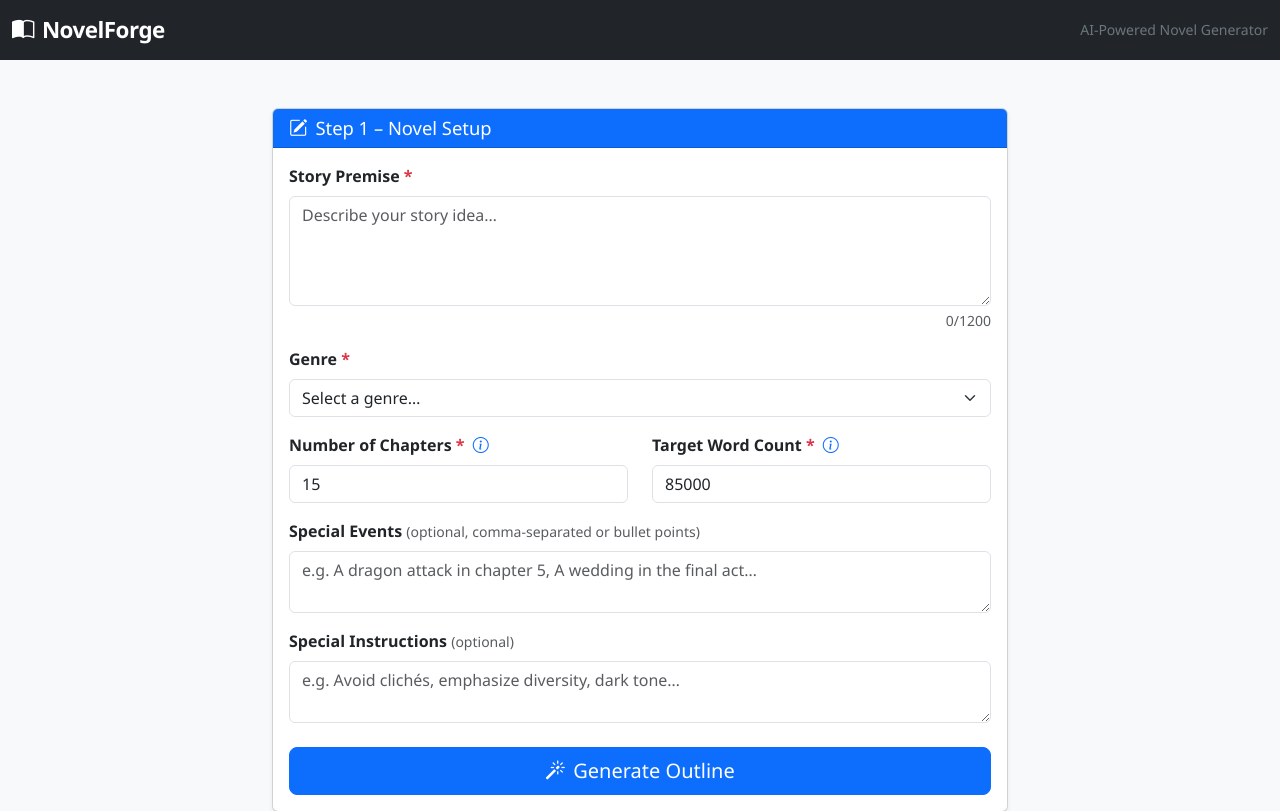
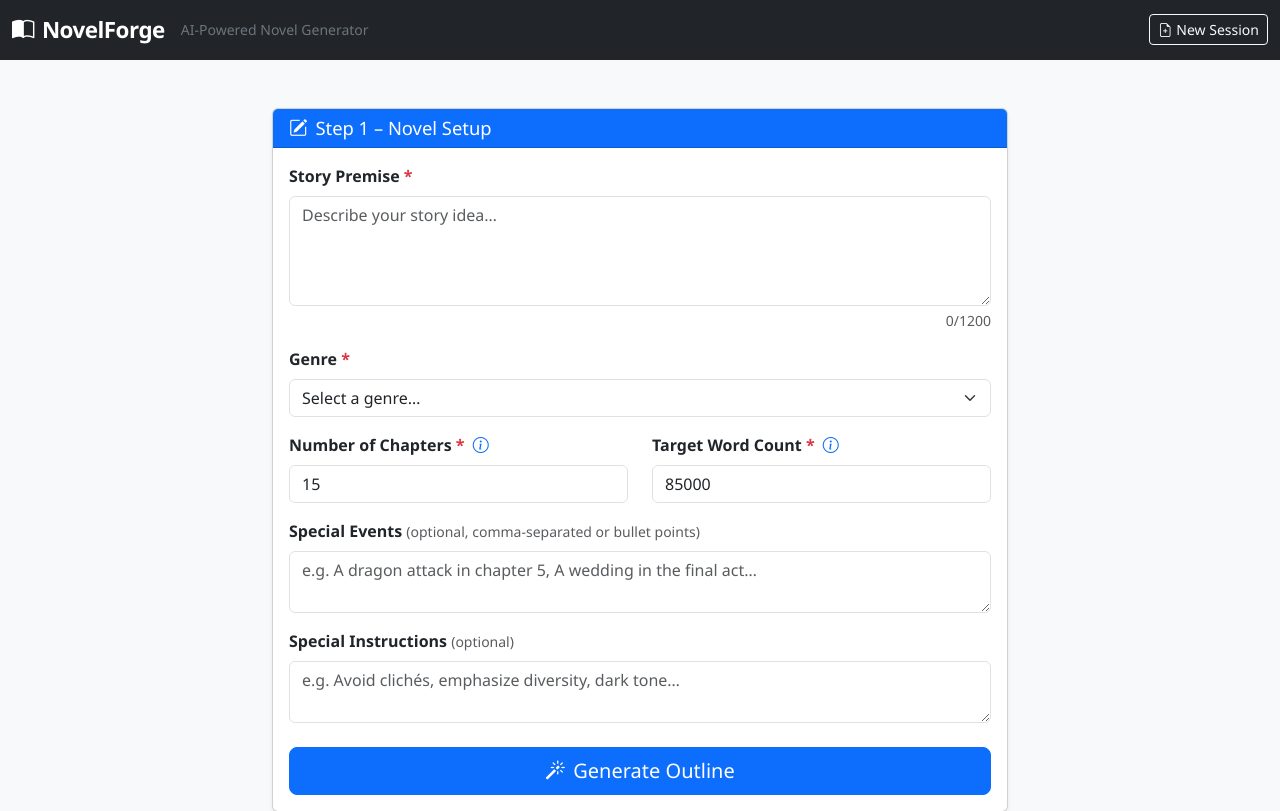
Before and after one commit to CyberSecDef/NovelForge, a Flask app: page / in a window 1280 px wide. Shown: the top 811 px of the page. Run offline with Flask 3, Linux system fonts and the light colour scheme; data that the repository does not hold is empty; some libraries are stand-ins or nearby versions.

Commit message:
Added persistence during runs via sessions and variable storage

```diff
--- a/app.py
+++ b/app.py
@@ -49,6 +49,7 @@ app.config["SECRET_KEY"] = config.SECRET_KEY
 Path(config.SESSION_FILE_DIR).mkdir(parents=True, exist_ok=True)
 Path(config.EXPORT_DIR).mkdir(parents=True, exist_ok=True)
 Path("./logs").mkdir(parents=True, exist_ok=True)
+Path("./sessions").mkdir(parents=True, exist_ok=True)
 
 # Configure filesystem-based sessions
 app.config["SESSION_TYPE"] = "filesystem"
@@ -71,6 +72,115 @@ llm_logger.propagate = False
 # In-memory store for chapter-generation progress keyed by session token
 _progress_store: dict[str, dict] = {}
 _progress_lock = threading.Lock()
+
+# ---------------------------------------------------------------------------
+# Session persistence for crash recovery
+# ---------------------------------------------------------------------------
+
+def get_session_id() -> str:
+    """Get or create a unique session ID for this user session."""
+    if "session_id" not in session:
+        session["session_id"] = str(uuid.uuid4())
+    return session["session_id"]
+
+
+def get_session_file_path() -> Path:
+    """Get the file path for the current session's persistence data."""
+    session_id = get_session_id()
+    return Path("./sessions") / f"{session_id}.json"
+
+
+def save_session_state() -> None:
+    """
+    Save current session state and generation progress to disk.
+    Called after each significant step to enable crash recovery.
+    """
+    try:
+        session_file = get_session_file_path()
+
+        # Gather all session data
+        state = {
+            "session_id": get_session_id(),
+            "premise": session.get("premise", ""),
+            "genre": session.get("genre", ""),
+            "chapters": session.get("chapters", 0),
+            "word_count": session.get("word_count", 0),
+            "special_events": session.get("special_events", ""),
+            "special_instructions": session.get("special_instructions", ""),
+            "title": session.get("title", ""),
+            "chapter_list": session.get("chapter_list", []),
+            "character_list": session.get("character_list", []),
+            "progress_token": session.get("progress_token", ""),
+        }
+
+        # Add progress store data if available
+        token = session.get("progress_token")
+        if token:
+            with _progress_lock:
+                if token in _progress_store:
+                    state["progress_data"] = _progress_store[token]
+
+        # Write to file
+        session_file.write_text(json.dumps(state, indent=2), encoding="utf-8")
+        logger.info(f"Saved session state to {session_file}")
+    except Exception as e:
+        logger.error(f"Failed to save session state: {e}")
+
+
+def load_session_state() -> dict | None:
+    """
+    Load session state from disk if it exists.
+    Returns the state dict or None if no saved state exists.
+    """
+    try:
+        session_file = get_session_file_path()
+        if not session_file.exists():
+            return None
+
+        state = json.loads(session_file.read_text(encoding="utf-8"))
+        logger.info(f"Loaded session state from {session_file}")
+        return state
+    except Exception as e:
+        logger.error(f"Failed to load session state: {e}")
+        return None
+
+
+def restore_session_from_state(state: dict) -> None:
+    """
+    Restore session and progress store from saved state dict.
+    """
+    # Restore session variables
+    session["premise"] = state.get("premise", "")
+    session["genre"] = state.get("genre", "")
+    session["chapters"] = state.get("chapters", 0)
+    session["word_count"] = state.get("word_count", 0)
+    session["special_events"] = state.get("special_events", "")
+    session["special_instructions"] = state.get("special_instructions", "")
+    session["title"] = state.get("title", "")
+    session["chapter_list"] = state.get("chapter_list", [])
+    session["character_list"] = state.get("character_list", [])
+    session["progress_token"] = state.get("progress_token", "")
+
+    # Restore progress store if available
+    if "progress_data" in state and state.get("progress_token"):
+        token = state["progress_token"]
+        with _progress_lock:
+            _progress_store[token] = state["progress_data"]
+
+    logger.info("Restored session from saved state")
+
+
+def clear_session_state() -> None:
+    """
+    Clear the current session's saved state file.
+    """
+    try:
+        session_file = get_session_file_path()
+        if session_file.exists():
+            session_file.unlink()
+            logger.info(f"Cleared session state file {session_file}")
+    except Exception as e:
+        logger.error(f"Failed to clear session state: {e}")
 
 # ---------------------------------------------------------------------------
 # LLM helper
@@ -889,6 +999,9 @@ def approve_outline():
         {k: sanitise_str(v) for k, v in ch.items()} for ch in character_list
     ]
 
+    # Auto-save session state after outline approval
+    save_session_state()
+
     return jsonify({"status": "approved"})
 
 
@@ -934,7 +1047,26 @@ def generate_chapters():
     thread.start()
 
     session["progress_token"] = token
+
+    # Auto-save session state after starting generation
+    save_session_state()
+
     return jsonify({"token": token})
+
+
+def _resume_chapter_generation(
+    token: str,
+    snap: dict,
+    chapters_done: list[dict],
+    summaries: list[str],
+    start_idx: int
+) -> None:
+    """
+    Resume chapter generation from a specific chapter index after a crash.
+    Uses the same pipeline as _run_chapter_generation but starts from start_idx.
+    """
+    # Call the main generation function but with pre-populated chapters_done and summaries
+    _run_chapter_generation_internal(token, snap, chapters_done, summaries, start_idx)
 
 
 def _run_chapter_generation(token: str, snap: dict) -> None:
@@ -956,6 +1088,20 @@ def _run_chapter_generation(token: str, snap: dict) -> None:
        11. Quality control – engagement, tension, pacing check
        12. Summary         – 100-200 word continuity summary
     """
+    _run_chapter_generation_internal(token, snap, [], [], 0)
+
+
+def _run_chapter_generation_internal(
+    token: str,
+    snap: dict,
+    chapters_done: list[dict],
+    summaries: list[str],
+    start_idx: int
+) -> None:
+    """
+    Internal function that performs the actual chapter generation.
+    Can start from any chapter index to support resume functionality.
+    """
     premise = snap["premise"]
     genre = snap["genre"]
     total_chapters = snap["chapters"]
@@ -968,15 +1114,29 @@ def _run_chapter_generation(token: str, snap: dict) -> None:
     target_per_chapter = max(500, word_count // total_chapters)
     characters_text = _format_characters(character_list)
 
-    chapters_done: list[dict] = []
-    summaries: list[str] = []
-
     def _set_step(step_label: str) -> None:
         with _progress_lock:
             _progress_store[token]["step"] = step_label
+        # Auto-save after each step
+        try:
+            # We need to save from the main session context, but we're in a background thread
+            # So we save the progress_store data directly to a file named by token
+            save_file = Path("./sessions") / f"{token}_progress.json"
+            with _progress_lock:
+                progress_data = dict(_progress_store[token])
+            save_data = {
+                "token": token,
+                "snapshot": snap,
+                "chapters_done": chapters_done,
+                "summaries": summaries,
+                "progress": progress_data,
+            }
+            save_file.write_text(json.dumps(save_data, indent=2), encoding="utf-8")
+        except Exception as e:
+            logger.error(f"Failed to auto-save progress: {e}")
 
     try:
-        for idx, ch in enumerate(chapter_list):
+        for idx, ch in enumerate(chapter_list[start_idx:], start=start_idx):
             chapter_num = ch.get("number", idx + 1)
             chapter_title = ch.get("title", f"Chapter {chapter_num}")
             chapter_outline_summary = ch.get("summary", "")
@@ -1073,11 +1233,17 @@ def _run_chapter_generation(token: str, snap: dict) -> None:
             _progress_store[token]["status"] = "done"
             _progress_store[token]["consistency"] = consistency
 
+        # Auto-save final state
+        _set_step("Complete")
+
     except (RuntimeError, requests.exceptions.RequestException, json.JSONDecodeError, KeyError, ValueError) as exc:
         logger.error("Chapter generation failed for token %s: %s", token, exc)
         with _progress_lock:
             _progress_store[token]["status"] = "error"
             _progress_store[token]["error"] = str(exc)
+
+        # Auto-save error state
+        _set_step(f"Error: {str(exc)}")
 
 
 def _format_characters(character_list: list[dict]) -> str:
@@ -1101,6 +1267,138 @@ def progress(token: str):
     if data is None:
         return jsonify({"error": "Unknown token"}), 404
     return jsonify(data)
+
+
+@app.route("/check_saved_state")
+def check_saved_state():
+    """
+    Check if there's a saved session state that can be resumed.
+    Returns information about the saved state if it exists.
+    """
+    state = load_session_state()
+    if not state:
+        return jsonify({"has_saved_state": False})
+
+    # Check if there's progress data
+    token = state.get("progress_token")
+    progress_file = Path("./sessions") / f"{token}_progress.json" if token else None
+    has_progress = progress_file and progress_file.exists() if token else False
+
+    progress_info = None
+    if has_progress and progress_file:
+        try:
+            progress_data = json.loads(progress_file.read_text(encoding="utf-8"))
+            progress = progress_data.get("progress", {})
+            progress_info = {
+                "current": progress.get("current", 0),
+                "total": progress.get("total", 0),
+                "step": progress.get("step", ""),
+                "status": progress.get("status", ""),
+            }
+        except Exception as e:
+            logger.error(f"Failed to read progress file: {e}")
+
+    return jsonify({
+        "has_saved_state": True,
+        "title": state.get("title", "Untitled"),
+        "chapters": state.get("chapters", 0),
+        "has_progress": has_progress,
+        "progress_info": progress_info,
+    })
+
+
+@app.route("/resume_session", methods=["POST"])
+def resume_session():
+    """
+    Restore the saved session state and optionally resume chapter generation.
+    """
+    state = load_session_state()
+    if not state:
+        return jsonify({"error": "No saved state found"}), 404
+
+    # Restore session
+    restore_session_from_state(state)
+
+    # Check if there's progress to resume
+    token = state.get("progress_token")
+    progress_file = Path("./sessions") / f"{token}_progress.json" if token else None
+
+    if token and progress_file and progress_file.exists():
+        try:
+            # Load progress data
+            progress_data = json.loads(progress_file.read_text(encoding="utf-8"))
+
+            # Restore progress store
+            with _progress_lock:
+                if token not in _progress_store:
+                    _progress_store[token] = progress_data.get("progress", {})
+
+            # Check if we should resume generation
+            progress = progress_data.get("progress", {})
+            if progress.get("status") == "running":
+                # Resume generation from where it left off
+                snapshot = progress_data.get("snapshot", {})
+                chapters_done = progress_data.get("chapters_done", [])
+                summaries = progress_data.get("summaries", [])
+                current_chapter = progress.get("current", 0)
+
+                # Start a new thread to continue generation
+                thread = threading.Thread(
+                    target=_resume_chapter_generation,
+                    args=(token, snapshot, chapters_done, summaries, current_chapter),
+                    daemon=True,
+                )
+                thread.start()
+
+                return jsonify({
+                    "status": "resumed",
+                    "token": token,
+                    "message": f"Resuming from chapter {current_chapter + 1}"
+                })
+        except Exception as e:
+            logger.error(f"Failed to resume generation: {e}")
+
+    return jsonify({"status": "restored", "message": "Session restored successfully"})
+
+
+@app.route("/new_session", methods=["POST"])
+def new_session():
+    """
+    Archive the current LLM log file and start a new session.
+    Clears all session data and saved state.
+    """
+    import shutil
+    from datetime import datetime
+
+    # Archive the current LLM log file
+    llm_log = Path("./logs/llm.log")
+    if llm_log.exists():
+        timestamp = datetime.now().strftime("%Y%m%d_%H%M%S")
+        archive_name = f"llm_{timestamp}.log"
+        archive_path = Path("./logs") / archive_name
+        try:
+            shutil.copy2(llm_log, archive_path)
+            # Clear the original log file
+            llm_log.write_text("", encoding="utf-8")
+            logger.info(f"Archived LLM log to {archive_path}")
+        except Exception as e:
+            logger.error(f"Failed to archive LLM log: {e}")
+
+    # Clear session state file
+    clear_session_state()
+
+    # Clear current session data
+    session.clear()
+
+    # Clear progress token files
+    try:
+        sessions_dir = Path("./sessions")
+        for progress_file in sessions_dir.glob("*_progress.json"):
+            progress_file.unlink()
+    except Exception as e:
+        logger.error(f"Failed to clear progress files: {e}")
+
+    return jsonify({"status": "success", "message": "New session started"})
 
 
 @app.route("/export", methods=["POST"])
--- a/static/js/script.js
+++ b/static/js/script.js
@@ -58,6 +58,105 @@ $(function () {
   function escapeHtml(str) {
     return $("<div>").text(String(str)).html();
   }
+
+  // -------------------------------------------------------------------
+  // Progress tracking variables (shared across resume and generation)
+  // -------------------------------------------------------------------
+  var _pollInterval = null;
+  var _progressToken = null;
+  var _totalChapters = 0;
+
+  // -------------------------------------------------------------------
+  // Session Resume & New Session
+  // -------------------------------------------------------------------
+
+  // Check for saved state on page load
+  function checkSavedState() {
+    $.get("/check_saved_state", function (data) {
+      if (data.has_saved_state) {
+        // Show resume modal
+        $("#resume-title").text(data.title || "Untitled");
+
+        var statusText = "";
+        if (data.has_progress && data.progress_info) {
+          var prog = data.progress_info;
+          if (prog.status === "done") {
+            statusText = "Generation complete";
+          } else if (prog.status === "error") {
+            statusText = "Generation stopped with error";
+          } else {
+            statusText = "In progress - Chapter " + prog.current + " of " + prog.total + " (" + prog.step + ")";
+          }
+        } else {
+          statusText = "Outline ready, generation not started";
+        }
+
+        $("#resume-status").text(statusText);
+
+        // Show the modal
+        var modal = new bootstrap.Modal(document.getElementById("resumeModal"));
+        modal.show();
+      }
+    }).fail(function () {
+      console.log("No saved state check available");
+    });
+  }
+
+  // Resume button click
+  $("#btn-resume").on("click", function () {
+    var $btn = $(this);
+    $btn.prop("disabled", true).html('<span class="spinner-border spinner-border-sm me-1"></span>Resuming...');
+
+    $.post("/resume_session", function (data) {
+      // Close modal
+      bootstrap.Modal.getInstance(document.getElementById("resumeModal")).hide();
+
+      if (data.status === "resumed") {
+        // Generation is resuming - show progress step and start polling
+        showStep("#step-progress");
+        $("#chapter-progress-list").empty();
+        _progressToken = data.token;
+        _totalChapters = parseInt($("#chapters").val(), 10) || 20;
+        _pollInterval = setInterval(pollProgress, 3000);
+        // Trigger an immediate poll
+        pollProgress();
+        showAlert("Resuming chapter generation from where it left off...", "info");
+      } else {
+        // Just restored session data - reload to show outline
+        location.reload();
+      }
+    }).fail(function () {
+      $btn.prop("disabled", false).html('<i class="bi bi-arrow-clockwise me-1"></i>Resume Session');
+      showAlert("Failed to resume session. Please try again.", "danger");
+    });
+  });
+
+  // Start fresh button click
+  $("#btn-start-fresh").on("click", function () {
+    // Just close the modal and stay on the input page
+    bootstrap.Modal.getInstance(document.getElementById("resumeModal")).hide();
+  });
+
+  // New Session button click
+  $("#btn-new-session").on("click", function () {
+    if (!confirm("Start a new session? This will archive the current progress and clear all data.")) {
+      return;
+    }
+
+    var $btn = $(this);
+    $btn.prop("disabled", true);
+
+    $.post("/new_session", function () {
+      // Reload the page to start fresh
+      location.reload();
+    }).fail(function () {
+      $btn.prop("disabled", false);
+      showAlert("Failed to start new session. Please try again.", "danger");
+    });
+  });
+
+  // Check for saved state on page load
+  checkSavedState();
 
   // -------------------------------------------------------------------
   // Premise character counter
@@ -398,9 +497,6 @@ $(function () {
   // -------------------------------------------------------------------
   // Step 3 – Chapter Generation
   // -------------------------------------------------------------------
-  var _pollInterval = null;
-  var _progressToken = null;
-  var _totalChapters = 0;
 
   function startChapterGeneration() {
     showStep("#step-progress");
--- a/templates/index.html
+++ b/templates/index.html
@@ -31,6 +31,9 @@
       <i class="bi bi-book-half me-2"></i>NovelForge
     </a>
     <span class="navbar-text text-secondary small">AI-Powered Novel Generator</span>
+    <button class="btn btn-sm btn-outline-light ms-auto" id="btn-new-session" title="Start a new session (archives current progress)">
+      <i class="bi bi-file-earmark-plus me-1"></i>New Session
+    </button>
   </div>
 </nav>
 
@@ -38,6 +41,38 @@
      MAIN CONTENT
 ====================================================================== -->
 <div class="container py-5" id="app-container">
+
+  <!-- Resume Session Modal -->
+  <div class="modal fade" id="resumeModal" tabindex="-1" aria-hidden="true">
+    <div class="modal-dialog">
+      <div class="modal-content">
+        <div class="modal-header bg-warning">
+          <h5 class="modal-title">
+            <i class="bi bi-arrow-clockwise me-2"></i>Resume Previous Session?
+          </h5>
+          <button type="button" class="btn-close" data-bs-dismiss="modal" aria-label="Close"></button>
+        </div>
+        <div class="modal-body">
+          <p class="mb-2">Found a saved session:</p>
+          <ul class="mb-3">
+            <li><strong>Title:</strong> <span id="resume-title"></span></li>
+            <li><strong>Status:</strong> <span id="resume-status"></span></li>
+          </ul>
+          <p class="text-muted small">
+            Would you like to resume where you left off, or start a new session?
+          </p>
+        </div>
+        <div class="modal-footer">
+          <button type="button" class="btn btn-secondary" data-bs-dismiss="modal" id="btn-start-fresh">
+            Start Fresh
+          </button>
+          <button type="button" class="btn btn-warning" id="btn-resume">
+            <i class="bi bi-arrow-clockwise me-1"></i>Resume Session
+          </button>
+        </div>
+      </div>
+    </div>
+  </div>
 
   <!-- ----------------------------------------------------------------
        GLOBAL ALERT AREA
```
